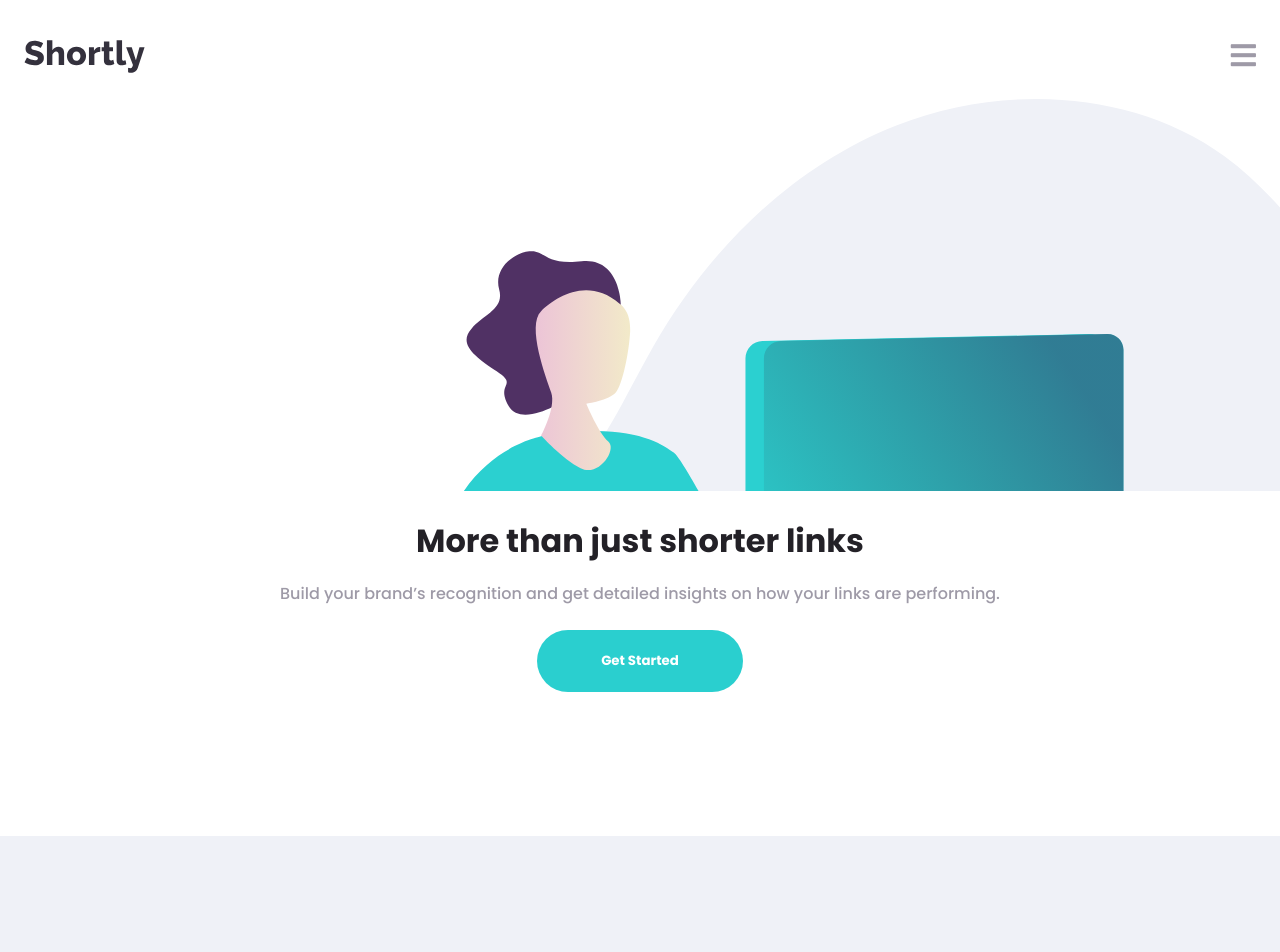
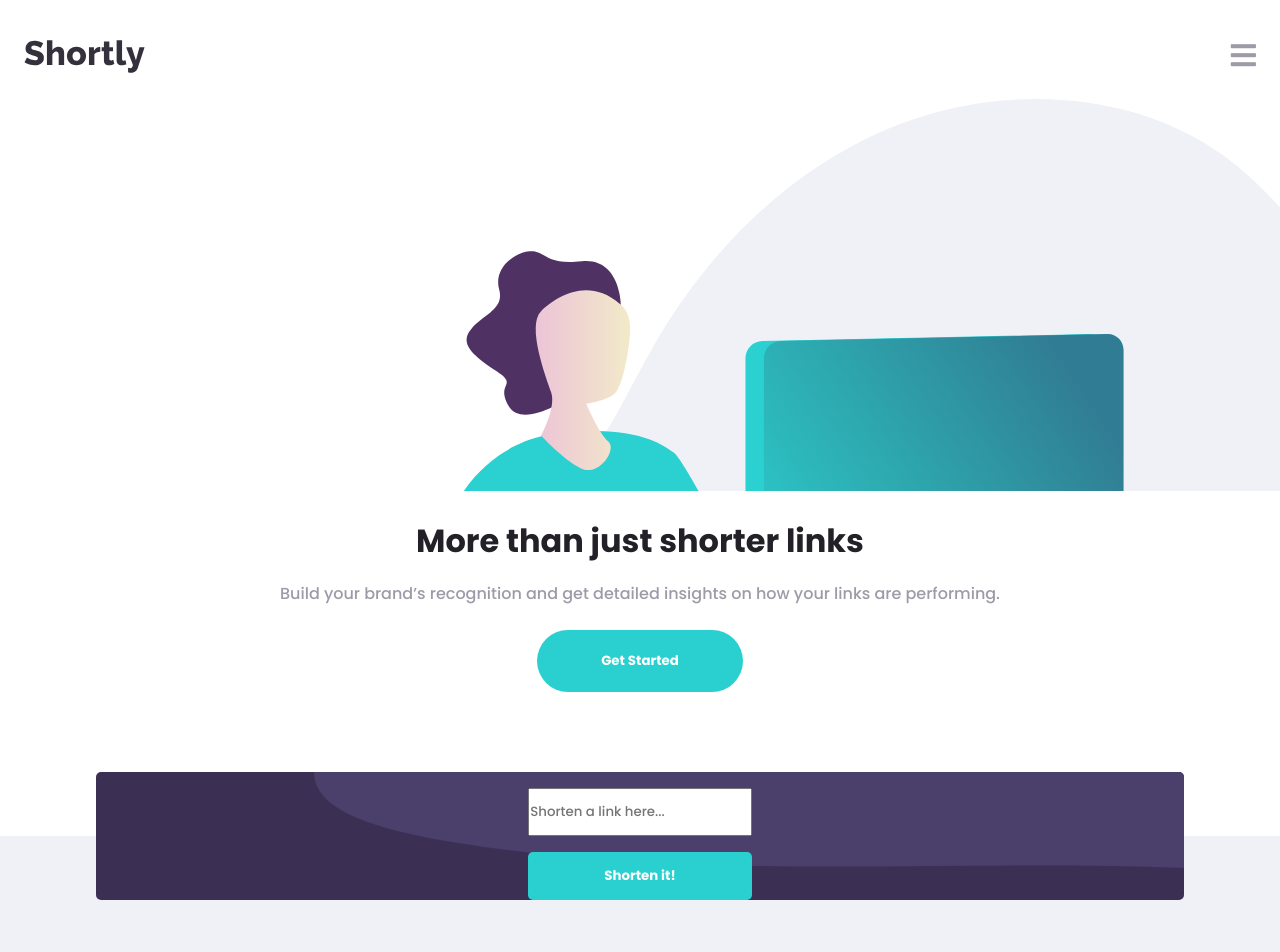
Before and after one commit to VictorKyHugo/shortner-react, a React (Create React App) app: page / in a window 1280 px wide. Shown: the top 952 px of the page. Built offline with nearby package versions, Linux system fonts and the light colour scheme.

Commit message:
shorten input style done

```diff
--- a/src/App.js
+++ b/src/App.js
@@ -3,6 +3,7 @@ import Main from './components/Main/Main'
 import Statistics from './components/Statistics/Statistics'
 import Boost from './components/Boost/Boost'
 import Footer from './components/Footer/Footer'
+import Shorten from './components/Shorten/Shorten'
 
 function App() {
   return (
--- a/src/components/Main/Main.js
+++ b/src/components/Main/Main.js
@@ -1,3 +1,4 @@
+import Shorten from "../Shorten/Shorten"
 import "./Main.scss"
 
 function Main() {
@@ -11,6 +12,7 @@ function Main() {
                 on how your links are performing.</p>
                 <button type="button" className="main__content__button">Get Started</button>
             </div>
+            <Shorten />
         </div>
     )
 }
--- a/src/components/Main/Main.scss
+++ b/src/components/Main/Main.scss
@@ -3,6 +3,7 @@
 .main{
     text-align: center;
     padding-bottom: 9rem;
+    position: relative;
 
     &__background{
 
--- a/src/components/Nav/Nav.scss
+++ b/src/components/Nav/Nav.scss
@@ -28,6 +28,7 @@
         .modal{
             width: 90%;
             height: 340px;
+            z-index: 1000;
 
             display: flex;
             flex-direction: column;
--- /dev/null
+++ b/src/components/Shorten/Shorten.js
@@ -0,0 +1,33 @@
+import { useState } from 'react'
+
+import './Shorten.scss'
+import background from '../../assets/images/bg-shorten-mobile.svg'
+
+function Shorten() {
+
+    const [link, setLink] = useState('')
+
+    const inputHandler = (e) => {
+        setLink(e.target.value)
+    }
+
+    const teste = (e) => {
+        e.preventDefault()
+        alert(link)
+    }
+
+    return (
+        <div className="shorten">
+            <form>
+                <input placeholder="Shorten a link here..." value={link} onChange={inputHandler} />
+                <button onClick={teste}> Shorten it!</button>
+            </form>
+            <div className="shorten__background">
+                <img src={background} alt="background" />
+            </div>
+
+        </div>
+    )
+}
+
+export default Shorten
--- /dev/null
+++ b/src/components/Shorten/Shorten.scss
@@ -0,0 +1,62 @@
+@use "../../styles/abstracts/colors";
+
+.shorten{
+
+    position: absolute;
+    bottom: calc(128px / -2);
+    left: 50%;
+    margin-left: calc(85% / -2);
+
+    height: 128px;
+    width: 85%;
+    border-radius: 5px;
+
+    background: colors.$dark-violet;
+
+
+    display: flex;
+    justify-content: center;
+
+    form{
+
+        position: absolute;
+        z-index: 10;
+
+        display: flex;
+        flex-direction: column;
+        align-items: center;
+        input{
+            width: 85%;
+            height: 3rem;
+            margin : 1rem 0;
+        }
+
+        button{
+            width: 85%;
+            height: 3rem;
+
+            background: colors.$cyan;
+            color: white;
+            font-weight: bold;
+
+            border: none;
+            border-radius: 5px;
+        }
+    }
+
+
+
+    &__background{
+
+        img{
+            position: absolute;
+            right: 0;
+
+
+            width: 80%;
+            height: 75%;
+
+            border-top-right-radius: 5px;
+        }
+    }
+}
```
